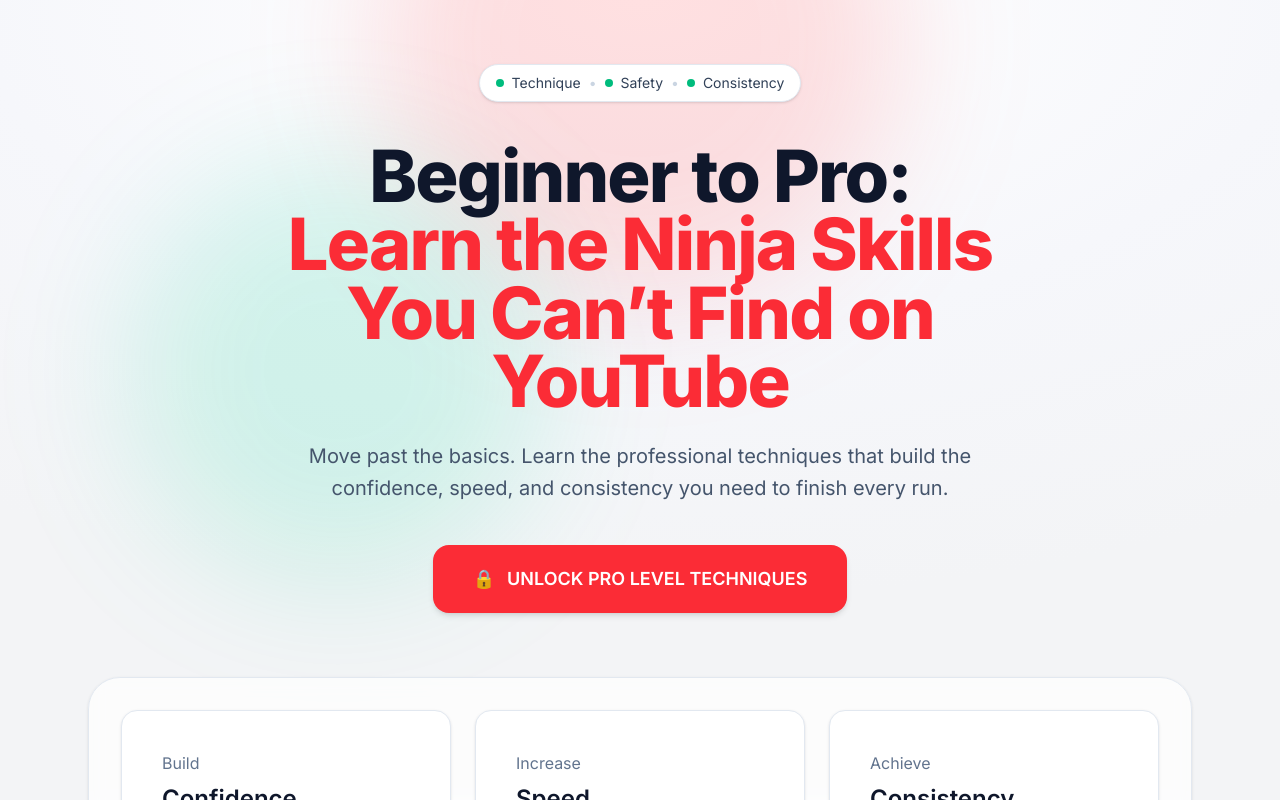
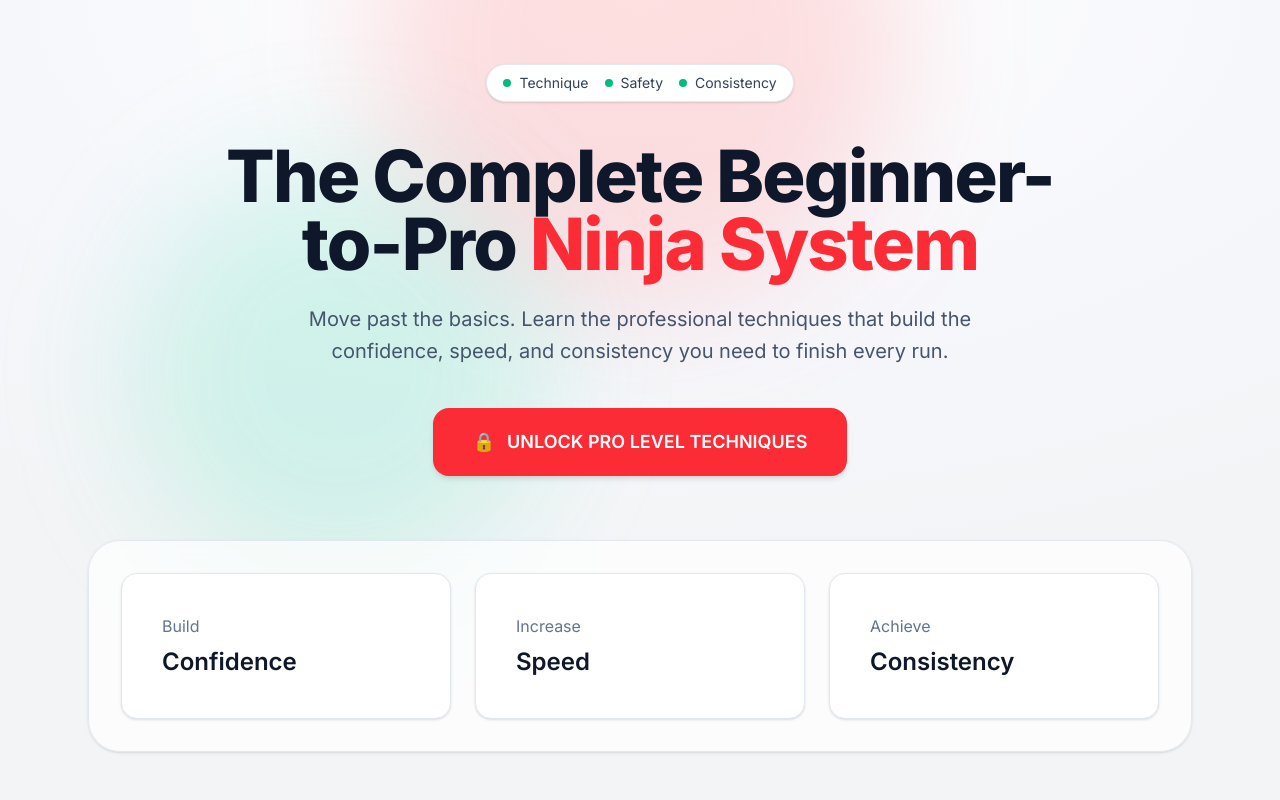
Before and after one commit to Theodoros-Zannettis/NinjaSystem, a Next.js app: page / in a window 1280 px wide. Shown: the top 800 px of the page. Built offline with nearby package versions, Linux system fonts and the light colour scheme.

Commit message:
Update hero title

```diff
--- a/app/page.tsx
+++ b/app/page.tsx
@@ -69,14 +69,14 @@ export default function Home() {
     <span>Technique</span>
   </span>
 
-  <span className="text-slate-300">•</span>
+  <span className="text-slate-300"></span>
 
   <span className="inline-flex items-center gap-2">
     <Dot />
     <span>Safety</span>
   </span>
 
-  <span className="text-slate-300">•</span>
+  <span className="text-slate-300"></span>
 
   <span className="inline-flex items-center gap-2">
     <Dot />
@@ -87,10 +87,8 @@ export default function Home() {
           </div>
 
           <h1 className="mx-auto mt-10 max-w-4xl text-balance text-4xl font-extrabold leading-tight tracking-tight text-slate-900 sm:text-6xl sm:leading-[0.95] md:text-7xl">
-  <span>Beginner to Pro:</span>{" "}
-  <span className="text-red-500">Learn the Ninja Skills</span>
-  <br className="hidden sm:block" />
-  <span className="text-red-500">You Can’t Find on YouTube</span>
+  <span>The Complete Beginner-to-Pro </span>
+<span className="text-red-500">Ninja System</span>
 </h1>
 
           <p className="mx-auto mt-6 max-w-2xl text-pretty text-base leading-relaxed text-slate-600 sm:text-xl">
```
